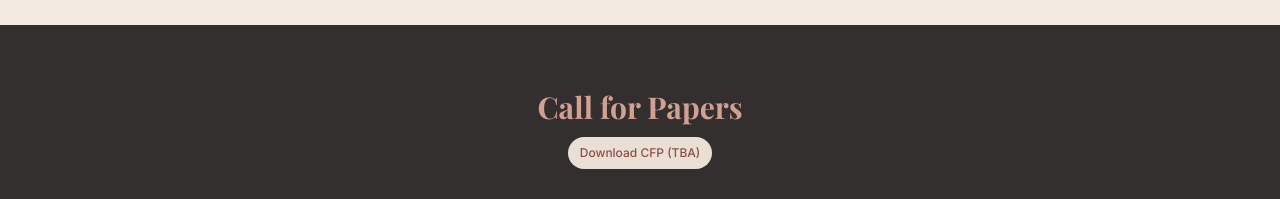
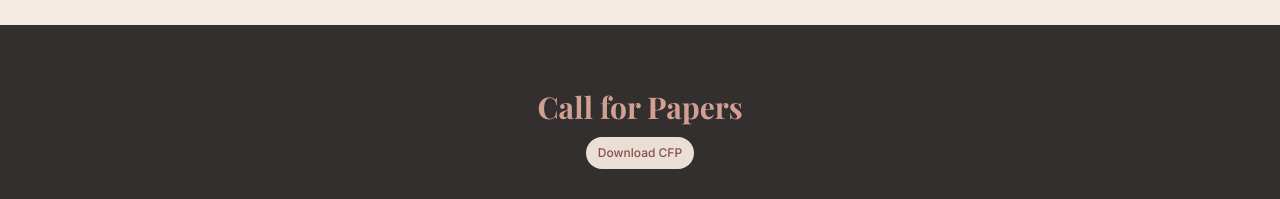
Before and after one commit to ElizaZhou96/aim4dk, a React (Vite) app: page / in a window 1280 px wide. Shown: the part 2780-2979 px from the top of the page. Built offline with nearby package versions, Linux system fonts and the light colour scheme.

Commit message:
Update App.tsx

```diff
--- a/src/App.tsx
+++ b/src/App.tsx
@@ -325,12 +325,12 @@ function App() {
 
             <div className="text-center">
               <a
-                href="/IJCAI CFP.pdf"
+                href="/AIM4DK2026_CFP.pdf"
                 target="_blank"
                 rel="noopener noreferrer"
                 className="inline-flex items-center px-3 py-2 text-xs font-medium rounded-full bg-[#EADFD4] text-[#8A4E46] hover:bg-[#DDCDBE] transition"
               >
-                Download CFP (TBA)
+                Download CFP
               </a>
             </div>
 
```
